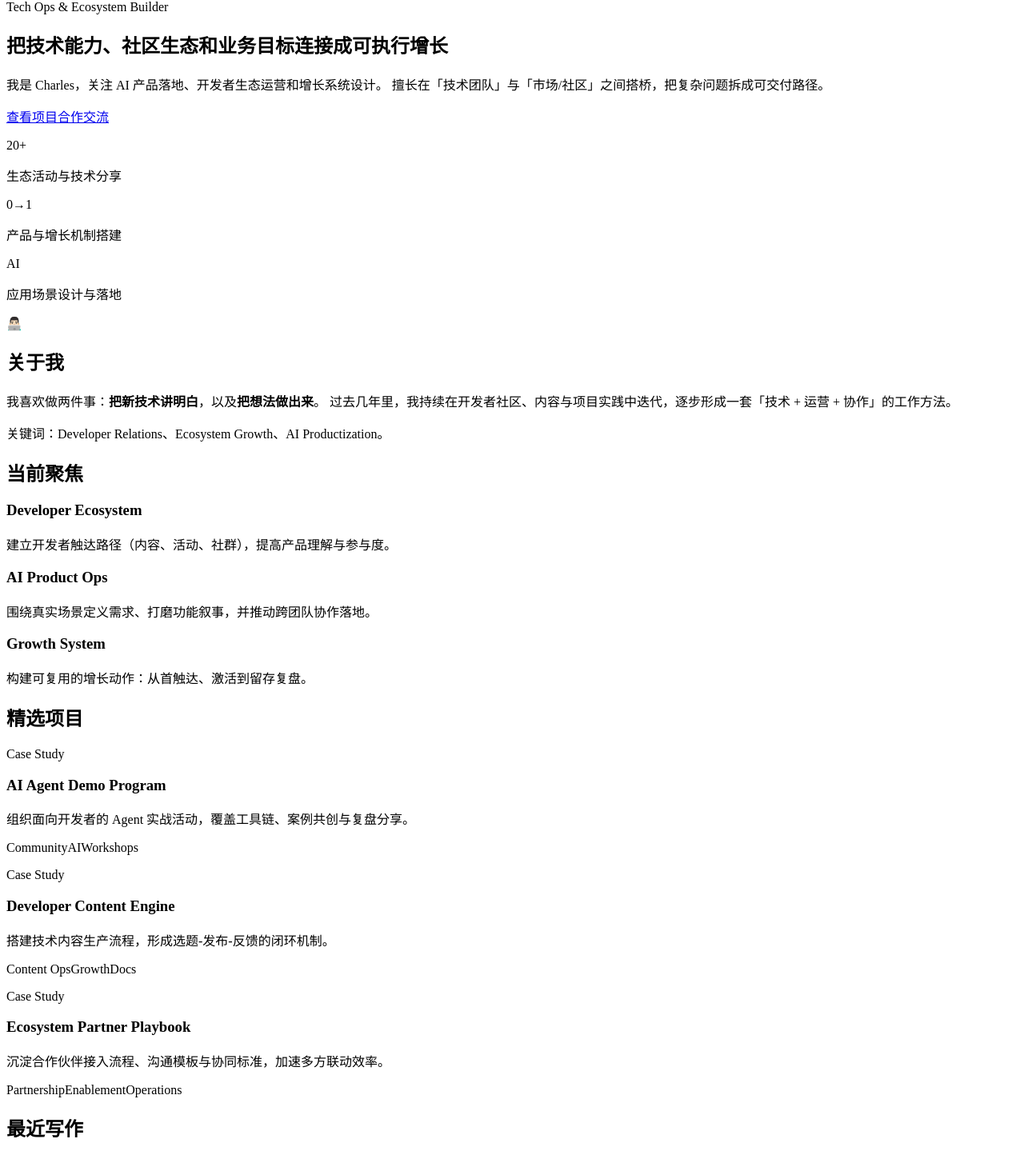
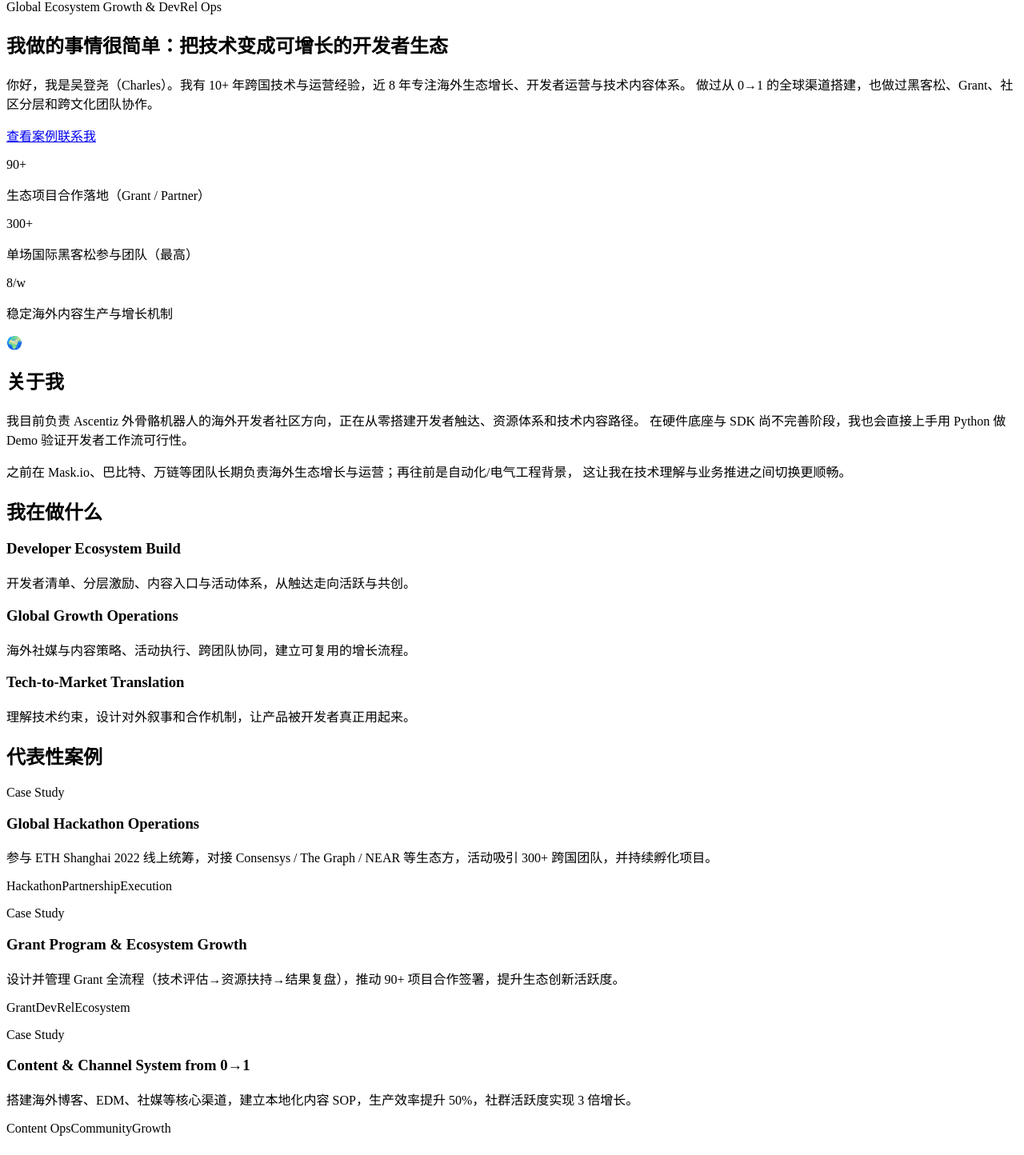
Before and after one commit to xiaopengyou218/my-portfolio, a Next.js app: page / in a window 1280 px wide. Shown: the part 60-1504 px from the top of the page at 80% size. Built offline with nearby package versions, Linux system fonts and the light colour scheme.

Commit message:
Refine homepage copy based on profile for website-ready messaging

```diff
--- a/app/page.js
+++ b/app/page.js
@@ -43,31 +43,31 @@ function Hero() {
     <section className="hero-shell">
       <div className="hero-grid" />
       <div className="container-custom section-padding hero-content">
-        <p className="eyebrow">Tech Ops & Ecosystem Builder</p>
+        <p className="eyebrow">Global Ecosystem Growth & DevRel Ops</p>
         <h1 className="hero-title">
-          把技术能力、社区生态和业务目标
-          <span className="text-gradient">连接成可执行增长</span>
+          我做的事情很简单：
+          <span className="text-gradient">把技术变成可增长的开发者生态</span>
         </h1>
         <p className="hero-desc">
-          我是 Charles，关注 AI 产品落地、开发者生态运营和增长系统设计。
-          擅长在「技术团队」与「市场/社区」之间搭桥，把复杂问题拆成可交付路径。
+          你好，我是吴登尧（Charles）。我有 10+ 年跨国技术与运营经验，近 8 年专注海外生态增长、开发者运营与技术内容体系。
+          做过从 0→1 的全球渠道搭建，也做过黑客松、Grant、社区分层和跨文化团队协作。
         </p>
         <div className="hero-cta">
-          <a href="#projects" className="btn-primary">查看项目</a>
-          <a href="#contact" className="btn-secondary">合作交流</a>
+          <a href="#projects" className="btn-primary">查看案例</a>
+          <a href="#contact" className="btn-secondary">联系我</a>
         </div>
         <div className="stats-grid">
           <div className="pixel-card">
-            <p className="stat-value">20+</p>
-            <p className="stat-label">生态活动与技术分享</p>
+            <p className="stat-value">90+</p>
+            <p className="stat-label">生态项目合作落地（Grant / Partner）</p>
           </div>
           <div className="pixel-card">
-            <p className="stat-value">0→1</p>
-            <p className="stat-label">产品与增长机制搭建</p>
+            <p className="stat-value">300+</p>
+            <p className="stat-label">单场国际黑客松参与团队（最高）</p>
           </div>
           <div className="pixel-card">
-            <p className="stat-value">AI</p>
-            <p className="stat-label">应用场景设计与落地</p>
+            <p className="stat-value">8/w</p>
+            <p className="stat-label">稳定海外内容生产与增长机制</p>
           </div>
         </div>
       </div>
@@ -80,18 +80,17 @@ function About() {
     <section id="about" className="section-padding">
       <div className="container-custom two-col">
         <div className="pixel-avatar" aria-hidden>
-          <span>👨🏻‍💻</span>
+          <span>🌍</span>
         </div>
         <div>
           <h2 className="section-title">关于我</h2>
           <p className="section-text">
-            我喜欢做两件事：
-            <strong>把新技术讲明白</strong>，以及
-            <strong>把想法做出来</strong>。
-            过去几年里，我持续在开发者社区、内容与项目实践中迭代，逐步形成一套「技术 + 运营 + 协作」的工作方法。
+            我目前负责 Ascentiz 外骨骼机器人的海外开发者社区方向，正在从零搭建开发者触达、资源体系和技术内容路径。
+            在硬件底座与 SDK 尚不完善阶段，我也会直接上手用 Python 做 Demo 验证开发者工作流可行性。
           </p>
           <p className="section-text mt-4">
-            关键词：Developer Relations、Ecosystem Growth、AI Productization。
+            之前在 Mask.io、巴比特、万链等团队长期负责海外生态增长与运营；再往前是自动化/电气工程背景，
+            这让我在技术理解与业务推进之间切换更顺畅。
           </p>
         </div>
       </div>
@@ -102,23 +101,23 @@ function About() {
 function Focus() {
   const items = [
     {
-      title: 'Developer Ecosystem',
-      desc: '建立开发者触达路径（内容、活动、社群），提高产品理解与参与度。',
+      title: 'Developer Ecosystem Build',
+      desc: '开发者清单、分层激励、内容入口与活动体系，从触达走向活跃与共创。',
     },
     {
-      title: 'AI Product Ops',
-      desc: '围绕真实场景定义需求、打磨功能叙事，并推动跨团队协作落地。',
+      title: 'Global Growth Operations',
+      desc: '海外社媒与内容策略、活动执行、跨团队协同，建立可复用的增长流程。',
     },
     {
-      title: 'Growth System',
-      desc: '构建可复用的增长动作：从首触达、激活到留存复盘。',
+      title: 'Tech-to-Market Translation',
+      desc: '理解技术约束，设计对外叙事和合作机制，让产品被开发者真正用起来。',
     },
   ]
 
   return (
     <section id="focus" className="section-padding section-muted">
       <div className="container-custom">
-        <h2 className="section-title text-center">当前聚焦</h2>
+        <h2 className="section-title text-center">我在做什么</h2>
         <div className="grid grid-cols-1 md:grid-cols-3 gap-5 mt-10">
           {items.map((item) => (
             <article key={item.title} className="pixel-card h-full">
@@ -135,26 +134,26 @@ function Focus() {
 function Projects() {
   const projects = [
     {
-      title: 'AI Agent Demo Program',
-      desc: '组织面向开发者的 Agent 实战活动，覆盖工具链、案例共创与复盘分享。',
-      tags: ['Community', 'AI', 'Workshops'],
+      title: 'Global Hackathon Operations',
+      desc: '参与 ETH Shanghai 2022 线上统筹，对接 Consensys / The Graph / NEAR 等生态方，活动吸引 300+ 跨国团队，并持续孵化项目。',
+      tags: ['Hackathon', 'Partnership', 'Execution'],
     },
     {
-      title: 'Developer Content Engine',
-      desc: '搭建技术内容生产流程，形成选题-发布-反馈的闭环机制。',
-      tags: ['Content Ops', 'Growth', 'Docs'],
+      title: 'Grant Program & Ecosystem Growth',
+      desc: '设计并管理 Grant 全流程（技术评估→资源扶持→结果复盘），推动 90+ 项目合作签署，提升生态创新活跃度。',
+      tags: ['Grant', 'DevRel', 'Ecosystem'],
     },
     {
-      title: 'Ecosystem Partner Playbook',
-      desc: '沉淀合作伙伴接入流程、沟通模板与协同标准，加速多方联动效率。',
-      tags: ['Partnership', 'Enablement', 'Operations'],
+      title: 'Content & Channel System from 0→1',
+      desc: '搭建海外博客、EDM、社媒等核心渠道，建立本地化内容 SOP，生产效率提升 50%，社群活跃度实现 3 倍增长。',
+      tags: ['Content Ops', 'Community', 'Growth'],
     },
   ]
 
   return (
     <section id="projects" className="section-padding">
       <div className="container-custom">
-        <h2 className="section-title text-center">精选项目</h2>
+        <h2 className="section-title text-center">代表性案例</h2>
         <div className="grid grid-cols-1 md:grid-cols-2 lg:grid-cols-3 gap-6 mt-10">
           {projects.map((project) => (
             <article key={project.title} className="pixel-card card-hover">
@@ -176,15 +175,15 @@ function Projects() {
 
 function Writing() {
   const posts = [
-    { title: '技术运营怎么避免“只做传播不做增长”', date: '2026-02-22' },
-    { title: 'AI 产品落地的 3 个关键协作接口', date: '2026-02-03' },
-    { title: '做生态，不是做活动：我的复盘框架', date: '2026-01-11' },
+    { title: '海外开发者生态增长，不只是做活动', date: '2026-03' },
+    { title: '从工程师到生态运营：跨文化协作的实战方法', date: '2026-02' },
+    { title: '当 SDK 还没完善时，如何先跑通开发者 Demo', date: '2026-01' },
   ]
 
   return (
     <section id="writing" className="section-padding section-muted">
       <div className="container-custom">
-        <h2 className="section-title text-center">最近写作</h2>
+        <h2 className="section-title text-center">最近思考</h2>
         <div className="mt-10 space-y-4 max-w-3xl mx-auto">
           {posts.map((post) => (
             <article key={post.title} className="pixel-card writing-row">
@@ -202,14 +201,13 @@ function Contact() {
   return (
     <section id="contact" className="section-padding">
       <div className="container-custom text-center">
-        <h2 className="section-title">一起做点有意思的事</h2>
+        <h2 className="section-title">欢迎交流合作</h2>
         <p className="section-text max-w-2xl mx-auto mt-4">
-          如果你在做 AI 产品、开发者生态或技术增长项目，欢迎联系我。
-          我很乐意聊聊合作、共创或内容策划。
+          如果你在做 AI / 机器人产品出海、开发者生态建设，或希望提升国际社区增长效率，欢迎直接联系我。
         </p>
         <div className="flex flex-wrap justify-center gap-3 mt-8">
           <a className="btn-secondary" href="https://github.com/xiaopengyou218" target="_blank" rel="noreferrer">GitHub</a>
-          <a className="btn-secondary" href="mailto:econocharles@gmail.com">Email</a>
+          <a className="btn-secondary" href="mailto:brightperspective@126.com">Email</a>
         </div>
         <p className="text-xs text-slate-400 mt-10">© 2026 Charles Wu</p>
       </div>
```
